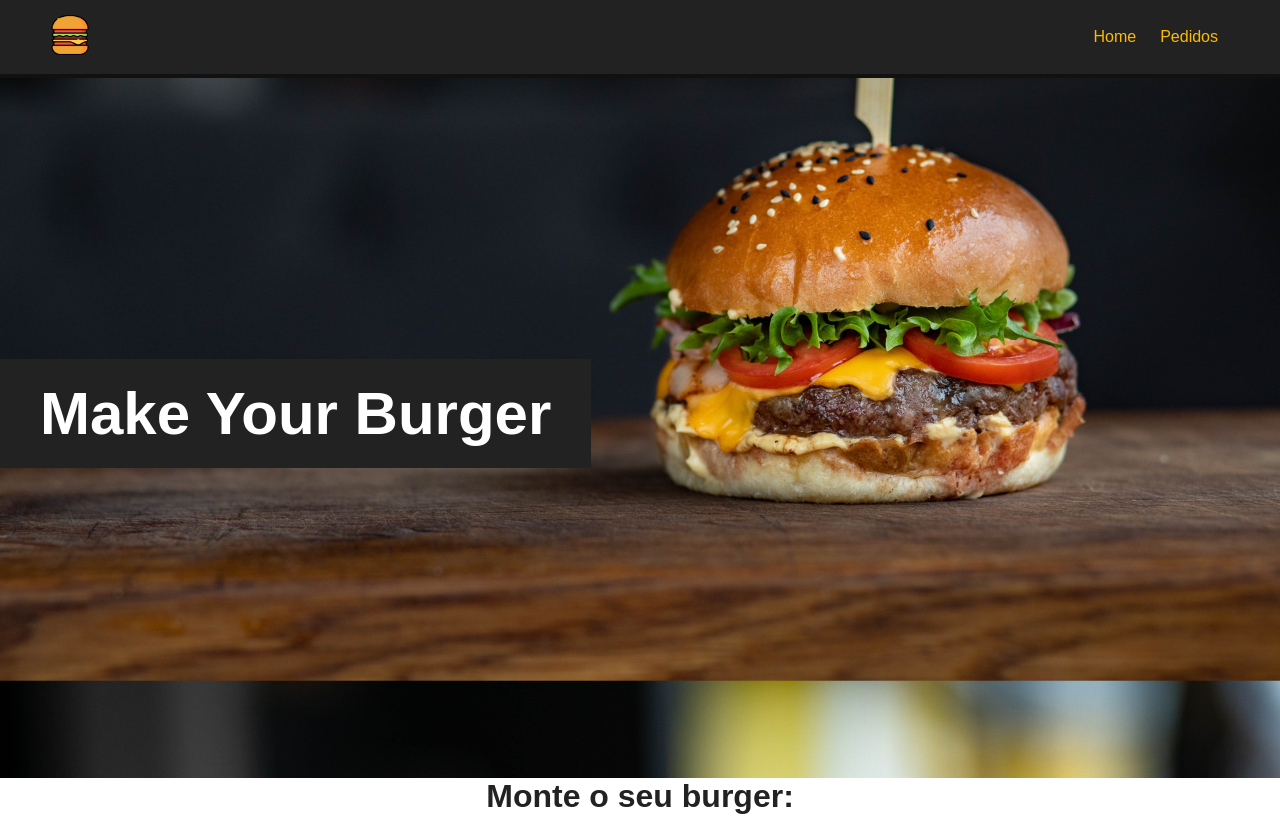
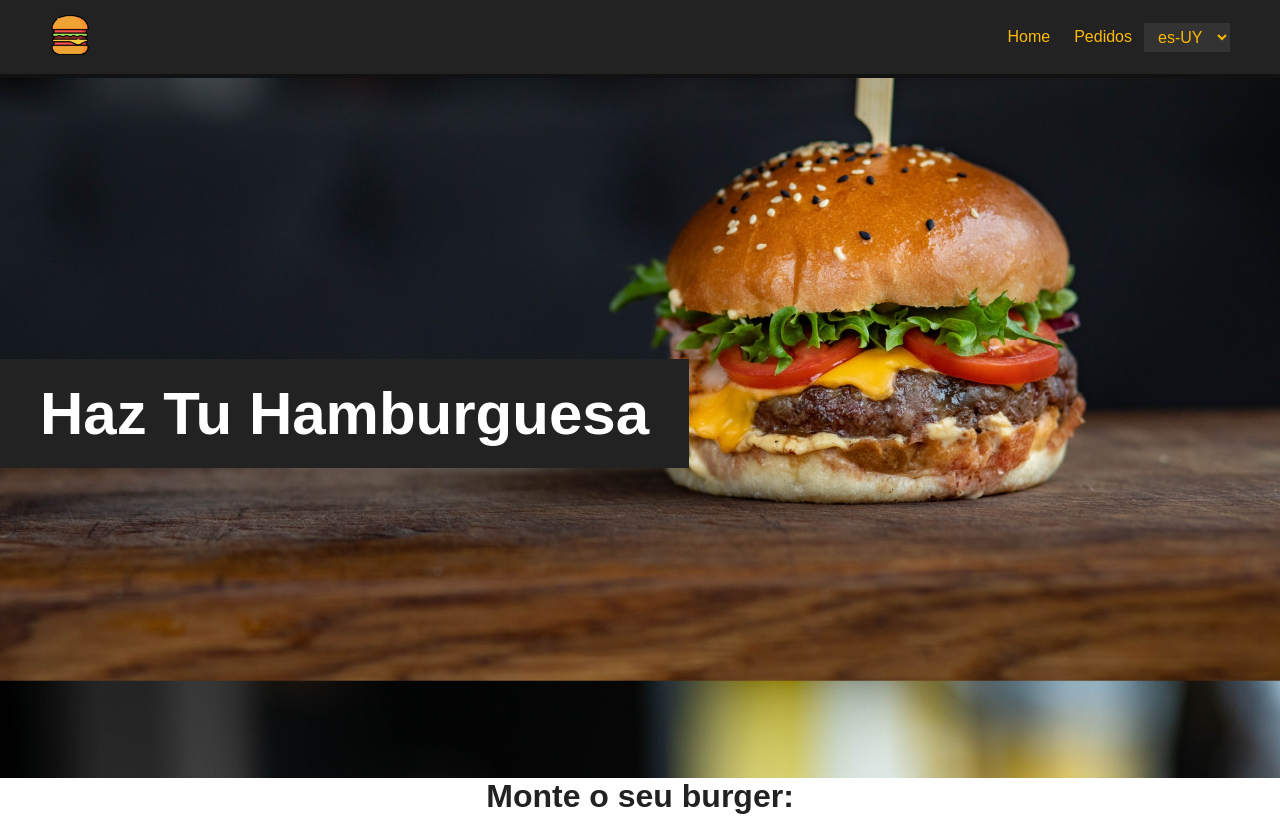
Before and after one commit to nathoalmeida/make-your-burger, a Vue app: page / in a window 1280 px wide. Shown: the top 816 px of the page. Built offline with nearby package versions, Linux system fonts and the light colour scheme; data requests are answered from the project's data file; the HTML template or start-up script is replaced by a standard one.

Commit message:
configuração inicial i18n + teste com titulo de Banner

```diff
--- a/package.json
+++ b/package.json
@@ -20,6 +20,7 @@
     "json-server": "1.0.0-beta.3",
     "pinia": "^3.0.4",
     "vue": "^3.5.25",
+    "vue-i18n": "^11.2.7",
     "vue-router": "^4.6.3"
   },
   "devDependencies": {
--- a/src/components/Banner.vue
+++ b/src/components/Banner.vue
@@ -1,11 +1,15 @@
 <template>
   <div id="main-banner">
-    <h1>Make Your Burger</h1>
+    <h1>{{ t('title') }}</h1>
   </div>
 </template>
 
 <script setup lang="ts">
+import { useI18n } from 'vue-i18n'
+
 defineOptions({ name: 'Banner' })
+
+const { t } = useI18n()
 </script>
 
 <style scoped lang="scss">
--- a/src/components/Navbar.vue
+++ b/src/components/Navbar.vue
@@ -5,12 +5,22 @@
     </router-link>
     <router-link to="/">Home</router-link>
     <router-link to="/pedidos">Pedidos</router-link>
+    <div class="locale-changer">
+      <select v-model="$i18n.locale">
+        <option v-for="locale in availableLocales" :key="`locale-${locale}`" :value="locale">
+          {{ locale }}
+        </option>
+      </select>
+    </div>
   </div>
 </template>
 
 <script setup lang="ts">
+import { useI18n } from 'vue-i18n'
 defineOptions({ name: 'Navbar' })
 defineProps<{ logo: string; alt: string }>()
+
+const { t, locale, availableLocales } = useI18n()
 </script>
 
 <style scoped lang="scss">
@@ -37,10 +47,27 @@ defineProps<{ logo: string; alt: string }>()
   a:hover {
     color: #fff;
   }
+
+  p {
+    color: #fcba03;
+    margin-right: 20px;
+  }
 }
 
 #logo {
   width: 40px;
   height: 40px;
 }
+
+.locale-changer {
+  margin: 0;
+
+  select {
+    background-color: #333;
+    color: #fcba03;
+    border: none;
+    padding: 5px 10px;
+    font-size: 16px;
+  }
+}
 </style>
--- /dev/null
+++ b/src/langs/en-us.ts
@@ -0,0 +1,7 @@
+const english = {
+  messages: {
+    title: 'Make Your Burger',
+  },
+}
+
+export default english
--- /dev/null
+++ b/src/langs/es-uy.ts
@@ -0,0 +1,7 @@
+const espanol = {
+  messages: {
+    title: 'Haz Tu Hamburguesa',
+  },
+}
+
+export default espanol
--- /dev/null
+++ b/src/langs/pt-br.ts
@@ -0,0 +1,7 @@
+const portugues = {
+  messages: {
+    title: 'Monte Seu Hamburguer',
+  },
+}
+
+export default portugues
--- a/src/main.ts
+++ b/src/main.ts
@@ -1,11 +1,27 @@
 import { createApp } from 'vue'
 import { createPinia } from 'pinia'
+import { createI18n } from 'vue-i18n'
 
 import App from './App.vue'
 import router from './router'
+import portugues from './langs/pt-br'
+import english from './langs/en-us'
+import espanol from './langs/es-uy'
 
 const app = createApp(App)
 
+const i18n = createI18n({
+  legacy: false,
+  locale: 'es-UY',
+  fallbackLocale: 'en-US',
+  messages: {
+    'pt-BR': portugues.messages,
+    'en-US': english.messages,
+    'es-UY': espanol.messages,
+  },
+}) // vou colocar todas essas mensagens depois em arquivos separados
+
+app.use(i18n)
 app.use(createPinia())
 app.use(router)
 
```
Also changed, not shown: src/service/burgerService.ts (added), 1 other file (tests, documents, lock files or other folders).
